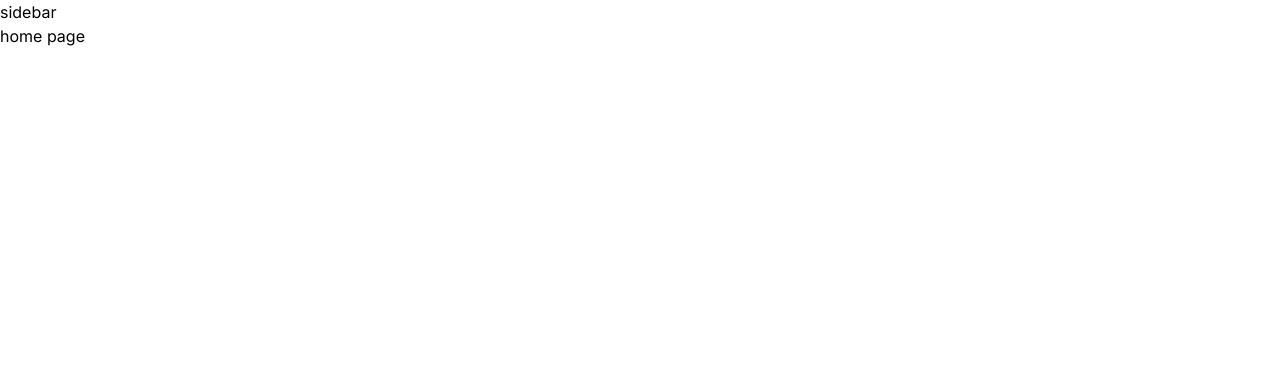
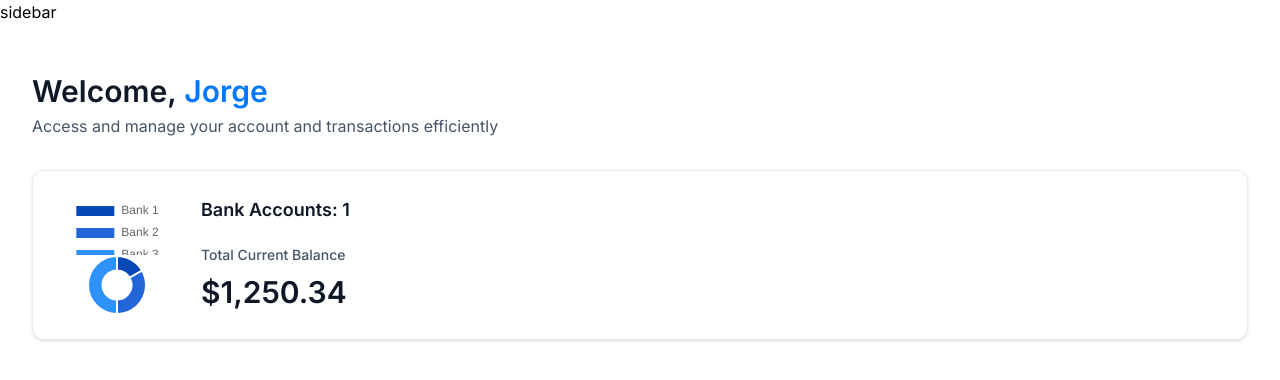
Before and after one commit to almonteluis/fintech-banking, a Next.js app: page / in a window 1280 px wide. Shown: the top 380 px of the page. Built offline with nearby package versions, Linux system fonts and the light colour scheme.

Commit message:
add header box, total balance box & animated counter to home page ui

```diff
--- a/app/(root)/page.tsx
+++ b/app/(root)/page.tsx
@@ -1,7 +1,26 @@
 import React from "react";
+import HeaderBox from "@/components/header-box";
+import TotalBalanceBox from "@/components/TotalBalanceBox";
 
 const Home = () => {
-  return <div>home page</div>;
+  const loggedIn = { firstName: "Jorge" };
+  return (
+    <section className="home">
+      <div className="home-content">
+        <HeaderBox
+          type="greeting"
+          title="Welcome,"
+          user={loggedIn?.firstName || "Guest"}
+          subtext="Access and manage your account and transactions efficiently"
+        />
+        <TotalBalanceBox
+          accounts={[]}
+          totalBanks={1}
+          totalCurrentBalance={1250.34}
+        />
+      </div>
+    </section>
+  );
 };
 
 export default Home;
--- /dev/null
+++ b/components/AnimatedCounter.tsx
@@ -0,0 +1,20 @@
+"use client";
+import React from "react";
+import CountUp from "react-countup/";
+
+const AnimatedCounter = ({ amount }: { amount: number }) => {
+  return (
+    <div className="w-full">
+      <CountUp
+        end={amount}
+        duration={2.5}
+        separator=","
+        decimal="."
+        decimals={2}
+        prefix="$"
+      />
+    </div>
+  );
+};
+
+export default AnimatedCounter;
--- /dev/null
+++ b/components/DoughnutChart.tsx
@@ -0,0 +1,41 @@
+"use client";
+import React from "react";
+import { Doughnut } from "react-chartjs-2";
+import { Chart as ChartJS, ArcElement, Tooltip, Legend } from "chart.js";
+
+// Register the required components
+ChartJS.register(ArcElement, Tooltip, Legend);
+
+interface DoughnutChartProps {
+  accounts: Account[]; // Replace 'any' with the actual type of your accounts
+}
+
+const DoughnutChart: React.FC<DoughnutChartProps> = ({ accounts }) => {
+  const data = {
+    datasets: [
+      {
+        label: "Banks",
+        data: [1250, 2500, 3750],
+        backgroundColor: ["#0747b6", "#2265d8", "#2f91fa"],
+      },
+    ],
+    labels: ["Bank 1", "Bank 2", "Bank 3"],
+  };
+
+  const options = {
+    responsive: true,
+    plugins: {
+      legend: {
+        position: 'top' as const,
+      },
+      title: {
+        display: true,
+        text: 'Bank Accounts Distribution',
+      },
+    },
+  };
+
+  return <Doughnut data={data} options={options} />;
+};
+
+export default DoughnutChart;
--- /dev/null
+++ b/components/TotalBalanceBox.tsx
@@ -0,0 +1,29 @@
+import React from "react";
+import AnimatedCounter from "./AnimatedCounter";
+import DoughnutChart from "./DoughnutChart";
+
+const TotalBalanceBox = ({
+  accounts = [],
+  totalBanks,
+  totalCurrentBalance,
+}: TotlaBalanceBoxProps) => {
+  return (
+    <section className="total-balance">
+      <div className="total-balance-chart">
+        <DoughnutChart accounts={accounts} />
+      </div>
+
+      <div className="flex flex-col gap-6">
+        <h2 className="header-2">Bank Accounts: {totalBanks}</h2>
+        <div className="flex flex-col gap-2">
+          <p className="total-balance-label">Total Current Balance</p>
+          <p className="total-balance-amount flex-center gap-2">
+            <AnimatedCounter amount={totalCurrentBalance} />
+          </p>
+        </div>
+      </div>
+    </section>
+  );
+};
+
+export default TotalBalanceBox;
--- /dev/null
+++ b/components/header-box.tsx
@@ -0,0 +1,18 @@
+import React from "react";
+
+const HeaderBox = ({type = 'title', title, subtext, user}: HeaderBoxProps) => {
+  return (
+    <div className="header-box">
+      <h1 className="header-box-title">{title}
+        {type === 'greeting' && (
+          <span className="text-bankGradient">
+            &nbsp;{user}
+          </span>
+        )}
+      </h1>
+      <p className="header-box-subtext">{subtext}</p>
+    </div>
+  )
+};
+
+export default HeaderBox;
--- a/package.json
+++ b/package.json
@@ -11,12 +11,15 @@
   "dependencies": {
     "@radix-ui/react-icons": "^1.3.0",
     "@radix-ui/react-slot": "^1.1.0",
+    "chart.js": "^4.4.4",
     "class-variance-authority": "^0.7.0",
     "clsx": "^2.1.1",
     "lucide-react": "^0.447.0",
     "next": "14.2.14",
     "query-string": "^9.1.0",
     "react": "^18",
+    "react-chartjs-2": "^5.2.0",
+    "react-countup": "^6.5.3",
     "react-dom": "^18",
     "tailwind-merge": "^2.5.3",
     "tailwindcss-animate": "^1.0.7"
```
Also changed, not shown: 1 other file (tests, documents, lock files or other folders).
